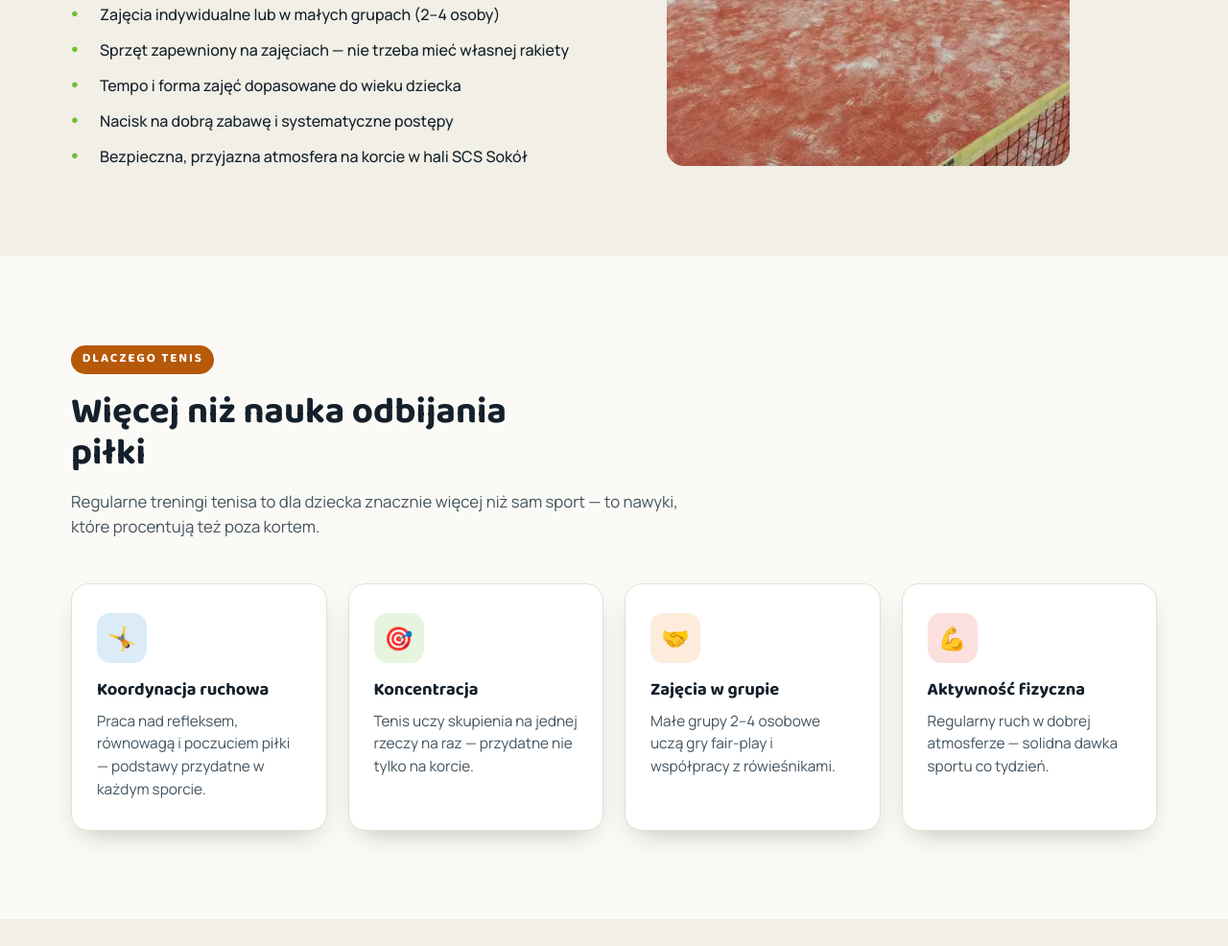
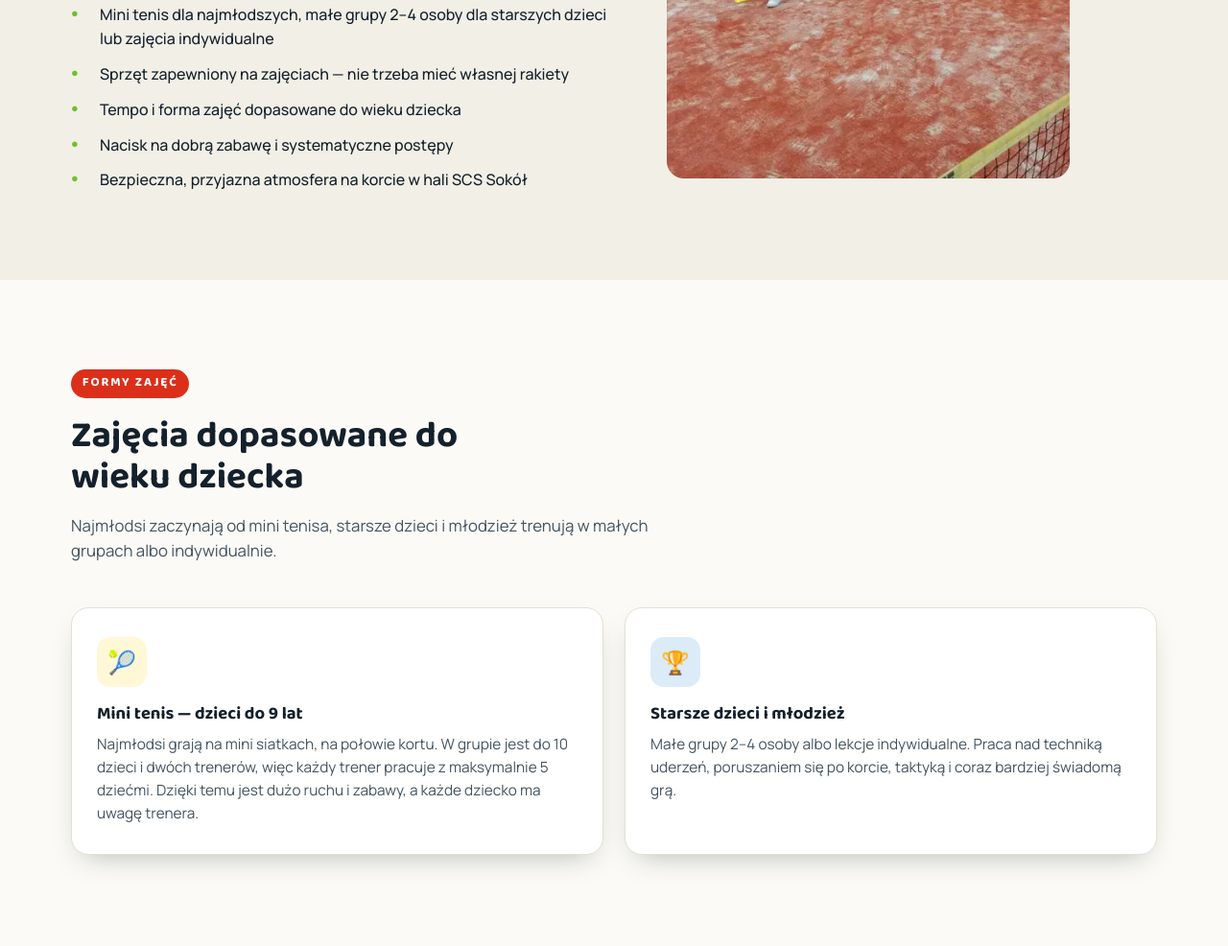
Before and after one commit to bkrekora/bktenis-strona, a plain HTML site: page tenis-dla-dzieci-chorzow.html in a window 1280 px wide. Shown: the part 1217-2203 px from the top of the page at 96% size. Drawn offline with Linux system fonts and the light colour scheme.

Commit message:
Dzieci: mini tenis (do 9 lat) i starsze dzieci — formy zajęć
Co-Authored-By: Claude Opus 5.5 <noreply@anthropic.com>
Claude-Session: https://claude.ai/code/session_01B9brQ8b7h1AvoNCFFxPDZi

```diff
--- a/styles.css
+++ b/styles.css
@@ -521,6 +521,7 @@ button{ font-family: inherit; }
 }
 .cards--4{ grid-template-columns: repeat(4, 1fr); }
 .cards--3{ grid-template-columns: repeat(3, 1fr); }
+.cards--2{ grid-template-columns: repeat(2, 1fr); }
 
 .card{
   background:#fff;
@@ -1126,7 +1127,7 @@ button{ font-family: inherit; }
   .hero{ padding-top: 60px; }
   .hero__stats{ gap: 22px; }
   .section{ padding: 64px 0; }
-  .cards--4, .cards--3{ grid-template-columns: 1fr; }
+  .cards--4, .cards--3, .cards--2{ grid-template-columns: 1fr; }
   .price-grid{ grid-template-columns: 1fr; }
   .kontakt__form{ padding: 26px 22px; }
 }
--- a/tenis-dla-dzieci-chorzow.html
+++ b/tenis-dla-dzieci-chorzow.html
@@ -4,7 +4,7 @@
 <meta charset="UTF-8">
 <meta name="viewport" content="width=device-width, initial-scale=1.0">
 <title>Tenis dla dzieci i młodzieży Chorzów — nauka gry, małe grupy | BKtenis</title>
-<meta name="description" content="Nauka tenisa dla dzieci i młodzieży w Chorzowie — małe grupy (2–4 os.) i zajęcia indywidualne w hali SCS Sokół. Sprzęt zapewniony, 21 lat doświadczenia trenera. Zapisz dziecko na trening.">
+<meta name="description" content="Nauka tenisa dla dzieci i młodzieży w Chorzowie — mini tenis dla najmłodszych, małe grupy (2–4 os.) i zajęcia indywidualne w hali SCS Sokół. Sprzęt zapewniony, 21 lat doświadczenia trenera. Zapisz dziecko na trening.">
 <link rel="canonical" href="https://bktenis.pl/tenis-dla-dzieci-chorzow.html">
 
 <!-- Udostępnianie w social media (Facebook, Messenger, WhatsApp, LinkedIn) -->
@@ -152,7 +152,7 @@ document.documentElement.dataset.season = (function(){
 
       <div class="page-intro__quickfacts hero__stats">
         <div class="stat"><strong>21 lat</strong><span>doświadczenia trenera</span></div>
-        <div class="stat"><strong>2–4 os.</strong><span>małe grupy treningowe</span></div>
+        <div class="stat"><strong>max 5</strong><span>dzieci na jednego trenera</span></div>
         <div class="stat"><strong>SCS Sokół</strong><span>hala, Chorzów</span></div>
       </div>
 
@@ -186,12 +186,33 @@ document.documentElement.dataset.season = (function(){
       <h2 class="section__title">Nauka przez zabawę, krok po kroku</h2>
       <p>Najmłodsi uczą się tenisa najlepiej wtedy, gdy dobrze się przy tym bawią. Zajęcia prowadzę tak, żeby każdy trening przynosił małe sukcesy — poprawną koordynację ruchową, coraz lepsze wyczucie piłki i pewność siebie na korcie.</p>
       <ul class="check-list">
-        <li>Zajęcia indywidualne lub w małych grupach (2–4 osoby)</li>
+        <li>Mini tenis dla najmłodszych, małe grupy 2–4 osoby dla starszych dzieci lub zajęcia indywidualne</li>
         <li>Sprzęt zapewniony na zajęciach — nie trzeba mieć własnej rakiety</li>
         <li>Tempo i forma zajęć dopasowane do wieku dziecka</li>
         <li>Nacisk na dobrą zabawę i systematyczne postępy</li>
         <li>Bezpieczna, przyjazna atmosfera na korcie w hali SCS Sokół</li>
       </ul>
+    </div>
+  </div>
+</section>
+
+<!-- ============ FORMY ZAJĘĆ ============ -->
+<section class="section">
+  <div class="wrap">
+    <p class="eyebrow eyebrow--2">FORMY ZAJĘĆ</p>
+    <h2 class="section__title">Zajęcia dopasowane do wieku dziecka</h2>
+    <p class="section__lead">Najmłodsi zaczynają od mini tenisa, starsze dzieci i młodzież trenują w małych grupach albo indywidualnie.</p>
+    <div class="cards cards--2">
+      <article class="card">
+        <div class="card__icon" style="--c:var(--yellow)">🎾</div>
+        <h3>Mini tenis — dzieci do 9 lat</h3>
+        <p>Najmłodsi grają na mini siatkach, na połowie kortu. W grupie jest do 10 dzieci i dwóch trenerów, więc każdy trener pracuje z maksymalnie 5 dziećmi. Dzięki temu jest dużo ruchu i zabawy, a każde dziecko ma uwagę trenera.</p>
+      </article>
+      <article class="card">
+        <div class="card__icon" style="--c:var(--blue)">🏆</div>
+        <h3>Starsze dzieci i młodzież</h3>
+        <p>Małe grupy 2–4 osoby albo lekcje indywidualne. Praca nad techniką uderzeń, poruszaniem się po korcie, taktyką i coraz bardziej świadomą grą.</p>
+      </article>
     </div>
   </div>
 </section>
@@ -216,7 +237,7 @@ document.documentElement.dataset.season = (function(){
       <article class="card">
         <div class="card__icon" style="--c:var(--orange)">🤝</div>
         <h3>Zajęcia w grupie</h3>
-        <p>Małe grupy 2–4 osobowe uczą gry fair-play i współpracy z rówieśnikami.</p>
+        <p>Zajęcia w grupie uczą gry fair-play i współpracy z rówieśnikami.</p>
       </article>
       <article class="card">
         <div class="card__icon" style="--c:var(--red)">💪</div>
```
